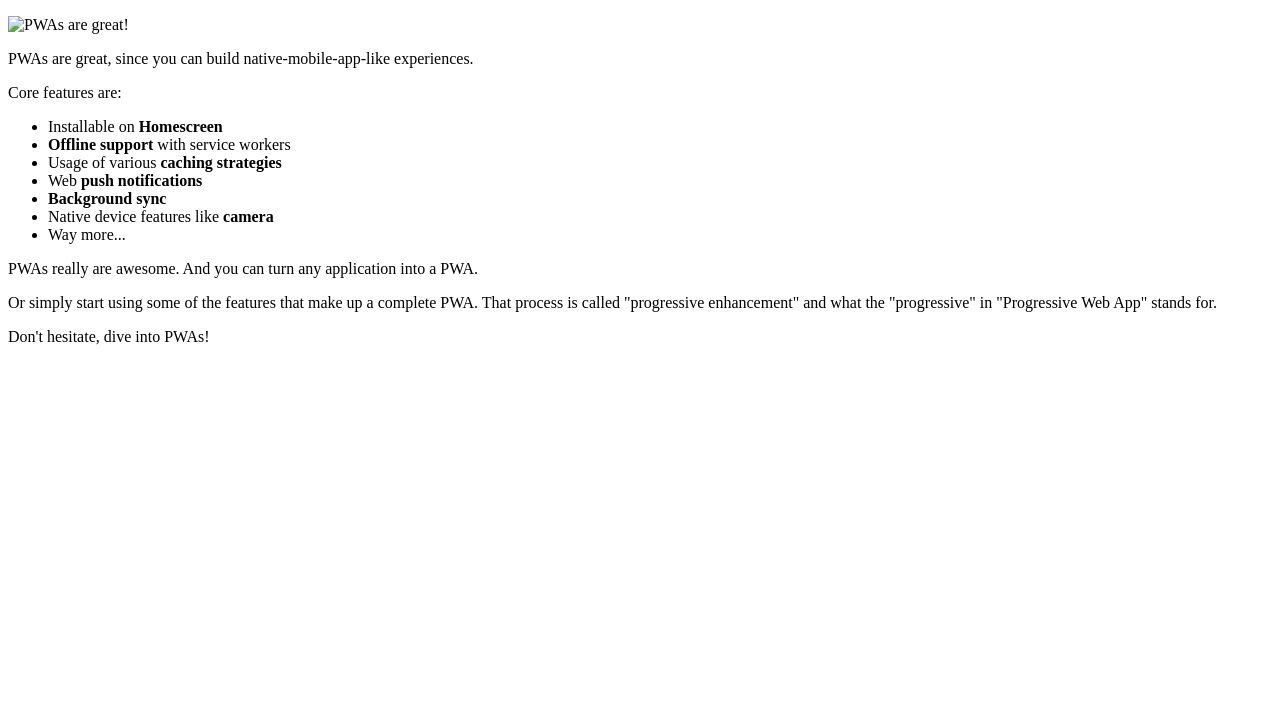
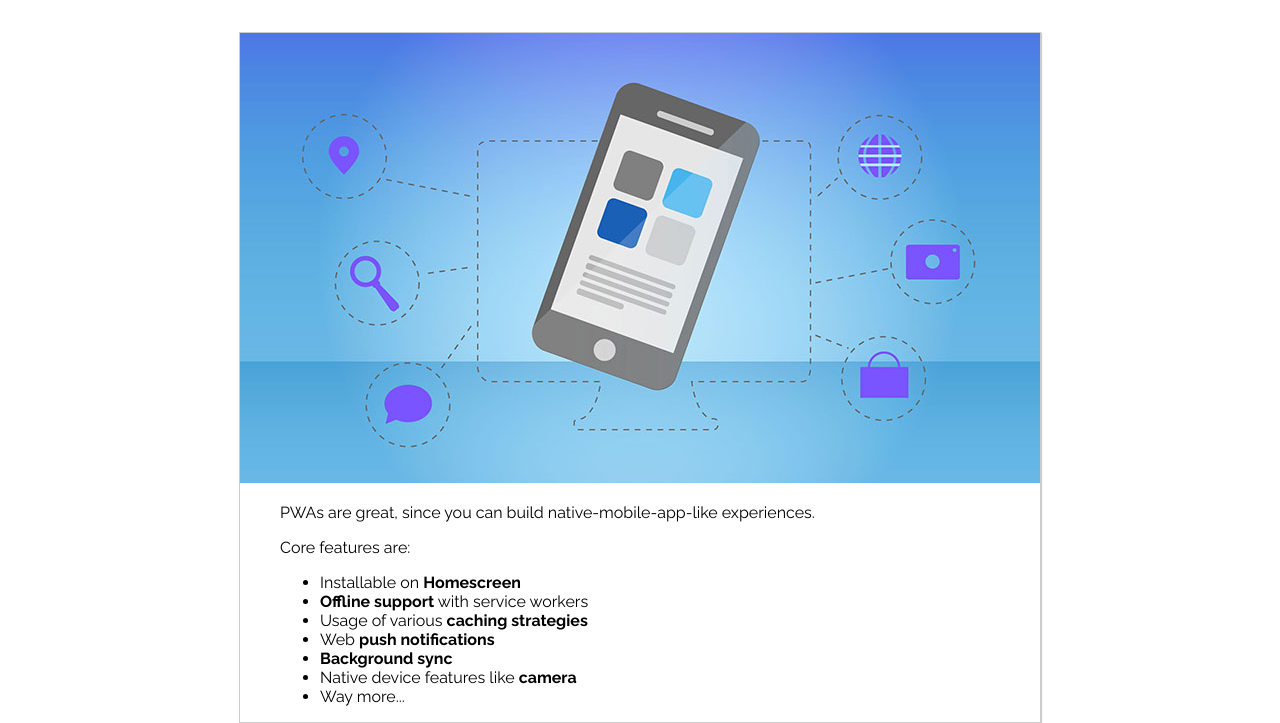
Before and after one commit to stephenlai2018/PWA-basic, a plain HTML site: page index.html in a window 1280 px wide. Shown: the part 105-828 px from the top of the page. Before the commit the page ends 800 px from the top, so only its background shows below. Drawn offline with Linux system fonts and the light colour scheme; the site is published under a folder, as on GitHub Pages, so addresses that start at the root find nothing.

Commit message:
1st commit
modify root path

```diff
--- a/index.html
+++ b/index.html
@@ -7,7 +7,7 @@
   <meta http-equiv="X-UA-Compatible" content="ie=edge">
   <title>An Example PWA</title>
   <link href="https://fonts.googleapis.com/css?family=Raleway:400,700" rel="stylesheet">
-  <link rel="stylesheet" href="/src/css/app.css">
+  <link rel="stylesheet" href="./src/css/app.css">
   <link rel="manifest" href="./manifest.json">
 </head>
 <body>
@@ -17,7 +17,7 @@
 </header>
 <article class="card" id="pwa">
   <div class="card__image">
-    <img src="/src/images/pwa.jpg" alt="PWAs are great!">
+    <img src="./src/images/pwa.jpg" alt="PWAs are great!">
   </div>
   <div class="card__content">
     <p>PWAs are great, since you can build native-mobile-app-like experiences.</p>
@@ -38,6 +38,6 @@
     <p>Don't hesitate, dive into PWAs!</p>
   </div>
 </article>
-<script src="/src/js/app.js"></script>
+<script src="./src/js/app.js"></script>
 </body>
 </html>
```
